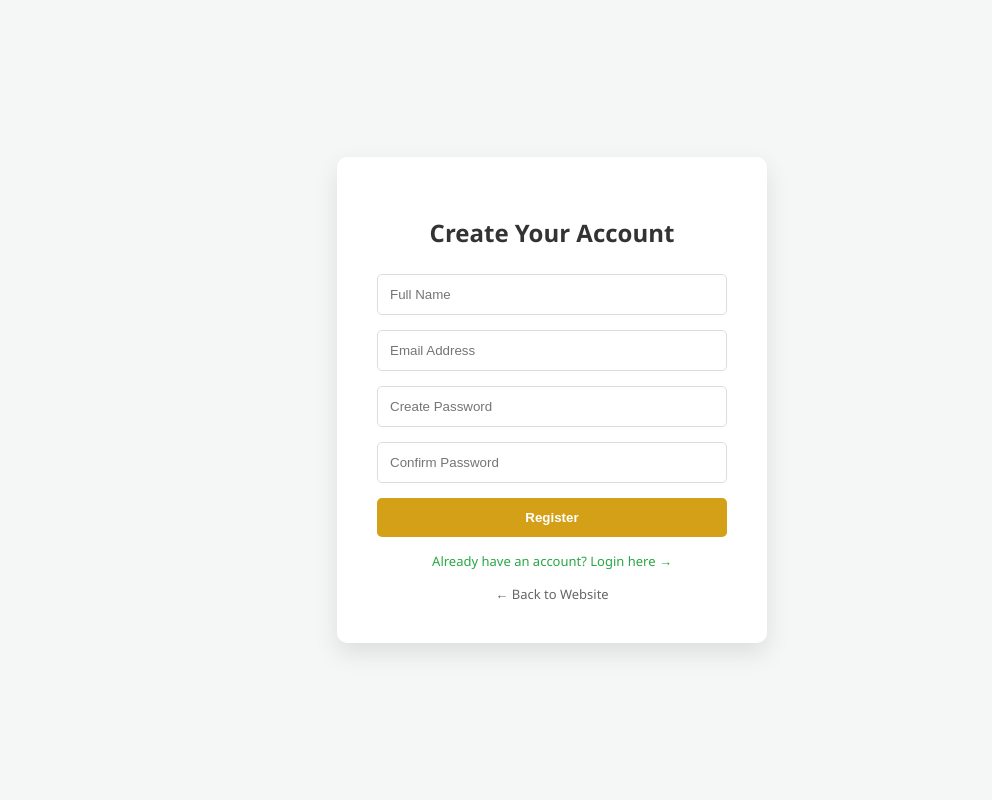
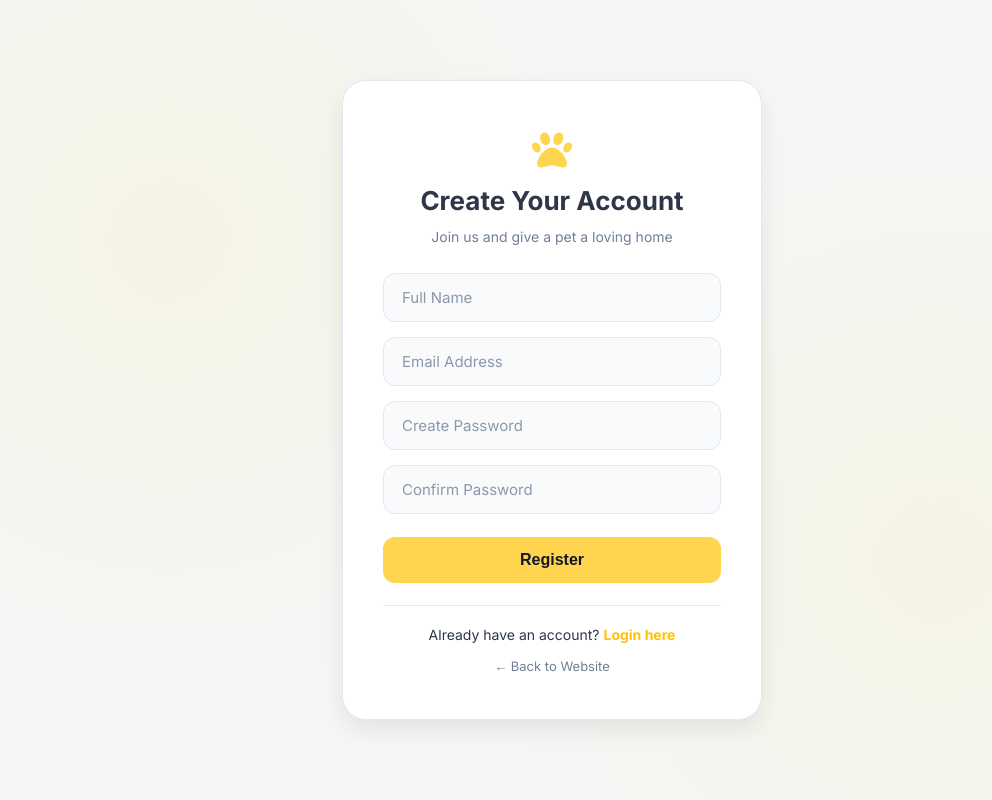
Before and after one commit to pandoy-netizen/pet_adoption_system, a PHP site: page /pet_adoption_system/register.php in a window 1280 px wide. Shown: the whole page, without its empty margins (88-1080 px from the left). Run offline with PHP 8.4, Linux system fonts and the light colour scheme.

Commit message:
Update register.php

```diff
--- a/register.php
+++ b/register.php
@@ -537,106 +537,34 @@ if (isset($_SESSION['email_error'])) {
 >
 
 <title>Register - PAW Care</title>
+<script>(function(){try{var theme=localStorage.getItem('theme');document.documentElement.setAttribute('data-theme',theme==='dark'?'dark':'light')}catch(e){document.documentElement.setAttribute('data-theme','light')}})();</script>
+<link href="https://fonts.googleapis.com/css2?family=Inter:wght@300;400;500;600;700&display=swap" rel="stylesheet">
+<link rel="stylesheet" href="https://cdnjs.cloudflare.com/ajax/libs/font-awesome/6.4.0/css/all.min.css">
 
 <style>
-body {
-    font-family: 'Segoe UI', sans-serif;
-    background: #f4f7f6;
-    display: flex;
-    justify-content: center;
-    align-items: center;
-    min-height: 100vh;
-    margin: 0;
-}
-
-.login-container {
-    background: white;
-    padding: 40px;
-    border-radius: 10px;
-    box-shadow: 0 10px 25px rgba(0,0,0,0.1);
-    width: 350px;
-    text-align: center;
-}
-
-h2 {
-    color: #333;
-    margin-bottom: 25px;
-}
-
-input {
-    width: 100%;
-    padding: 12px;
-    margin-bottom: 15px;
-    border: 1px solid #ddd;
-    border-radius: 5px;
-    box-sizing: border-box;
-}
-
-input:focus {
-    outline: none;
-    border-color: #d4a017;
-}
-
-button {
-    width: 100%;
-    padding: 12px;
-    background: #d4a017;
-    border: none;
-    color: white;
-    font-weight: bold;
-    border-radius: 5px;
-    cursor: pointer;
-    transition: 0.3s;
-}
-
-button:hover {
-    background: #b8870f;
-}
-
-.error {
-    color: red;
-    font-size: 14px;
-    margin-bottom: 15px;
-}
-
-.success {
-    color: green;
-    font-size: 14px;
-    margin-bottom: 15px;
-}
-
-.login-link {
-    margin-top: 15px;
-    display: block;
-    color: #28a745;
-    text-decoration: none;
-    font-size: 13px;
-}
-
-.back-home {
-    margin-top: 15px;
-    display: block;
-    color: #666;
-    text-decoration: none;
-    font-size: 13px;
-}
-
-.smtp-error-box {
-    background: #fff0f0;
-    border: 2px solid #d00000;
-    color: #900;
-    padding: 15px;
-    margin-bottom: 20px;
-    border-radius: 10px;
-    text-align: left;
-    font-family: Arial, sans-serif;
-    font-size: 13px;
-    word-break: break-word;
-}
-
-.smtp-error-box strong {
-    color: #700;
-}
+:root{color-scheme:light;--primary:#ffd54f;--primary-hover:#ffc107;--bg:#f4f7f6;--text-dark:#2d3748;--text-muted:#718096;--surface:#fff;--input-bg:#f8fafc;--border:#e2e8f0;--shadow:0 10px 25px rgba(0,0,0,.08);--glow:rgba(255,213,79,.1);--error-bg:#fff5f5;--error-text:#c53030;--error-border:#feb2b2;--success-bg:#ecfdf5;--success-text:#047857}
+html[data-theme="dark"]{color-scheme:dark;--primary:#f59e0b;--primary-hover:#fbbf24;--bg:#0f172a;--text-dark:#f8fafc;--text-muted:#94a3b8;--surface:#1e293b;--input-bg:#0f172a;--border:#334155;--shadow:0 18px 48px rgba(0,0,0,.35);--glow:rgba(245,158,11,.08);--error-bg:#452027;--error-text:#fecaca;--error-border:#7f1d1d;--success-bg:#064e3b;--success-text:#a7f3d0}
+*{box-sizing:border-box}
+body{font-family:'Inter',sans-serif;background:var(--bg);background-image:radial-gradient(circle at 20% 30%,var(--glow),transparent 40%),radial-gradient(circle at 80% 70%,var(--glow),transparent 40%);display:flex;justify-content:center;align-items:center;min-height:100vh;min-height:100dvh;margin:0;padding:20px;color:var(--text-dark)}
+.login-container{background:var(--surface);padding:45px 40px;border-radius:24px;box-shadow:var(--shadow);border:1px solid var(--border);width:100%;max-width:420px;text-align:center}
+h2{color:var(--text-dark);font-size:26px;font-weight:700;margin:0 0 12px}
+.register-subtitle{font-size:14px;color:var(--text-muted);margin:0 0 28px}
+.logo-paw{font-size:40px;color:var(--primary);margin-bottom:10px}
+input{width:100%;padding:14px 18px;margin-bottom:15px;background:var(--input-bg);color:var(--text-dark);border:1px solid var(--border);border-radius:12px;font-family:inherit;font-size:15px;transition:border-color .2s,box-shadow .2s}
+input::placeholder{color:var(--text-muted);opacity:.8}
+input:focus{outline:none;border-color:var(--primary);background:var(--surface);box-shadow:0 0 0 4px rgba(255,213,79,.15)}
+button{width:100%;padding:14px;background:var(--primary);border:none;color:#111827;font-weight:700;font-size:16px;border-radius:12px;cursor:pointer;transition:.3s;margin-top:8px}
+button:hover{background:var(--primary-hover);transform:translateY(-2px)}
+.error,.success{font-size:13px;padding:12px;border-radius:10px;margin-bottom:18px;text-align:left}
+.error{background:var(--error-bg);color:var(--error-text);border:1px solid var(--error-border)}
+.success{background:var(--success-bg);color:var(--success-text);border:1px solid var(--success-text)}
+.login-link{margin-top:22px;padding-top:20px;border-top:1px solid var(--border);display:block;color:var(--text-dark);text-decoration:none;font-size:14px}
+.login-link strong{color:var(--primary-hover)}
+.back-home{margin-top:15px;display:block;color:var(--text-muted);text-decoration:none;font-size:13px}
+.login-link:hover,.back-home:hover{color:var(--primary-hover)}
+.smtp-error-box{background:var(--error-bg);border:1px solid var(--error-border);color:var(--error-text);padding:15px;margin-bottom:20px;border-radius:10px;text-align:left;font-size:13px;overflow-wrap:anywhere}
+.smtp-error-box strong{color:var(--error-text)}
+@media(max-width:480px){body{padding:16px}.login-container{padding:35px 24px;border-radius:20px}}
 </style>
 </head>
 
@@ -644,7 +572,9 @@ button:hover {
 
 <div class="login-container">
 
+    <div class="logo-paw"><i class="fa-solid fa-paw"></i></div>
     <h2>Create Your Account</h2>
+    <p class="register-subtitle">Join us and give a pet a loving home</p>
 
     <?php if ($message != ""): ?>
 
@@ -734,7 +664,7 @@ button:hover {
         href="login.php"
         class="login-link"
     >
-        Already have an account? Login here →
+        Already have an account? <strong>Login here</strong>
     </a>
 
     <a
```
